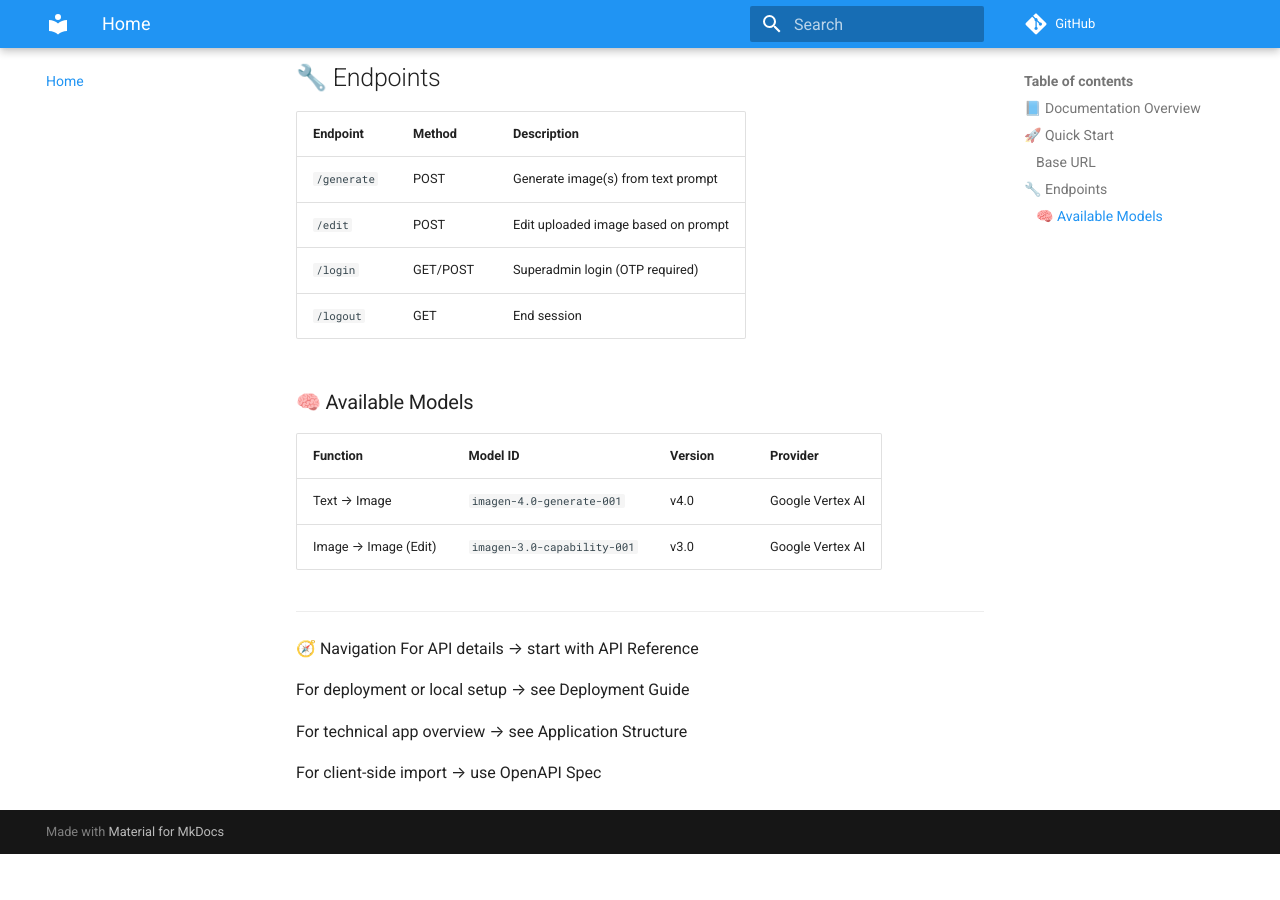
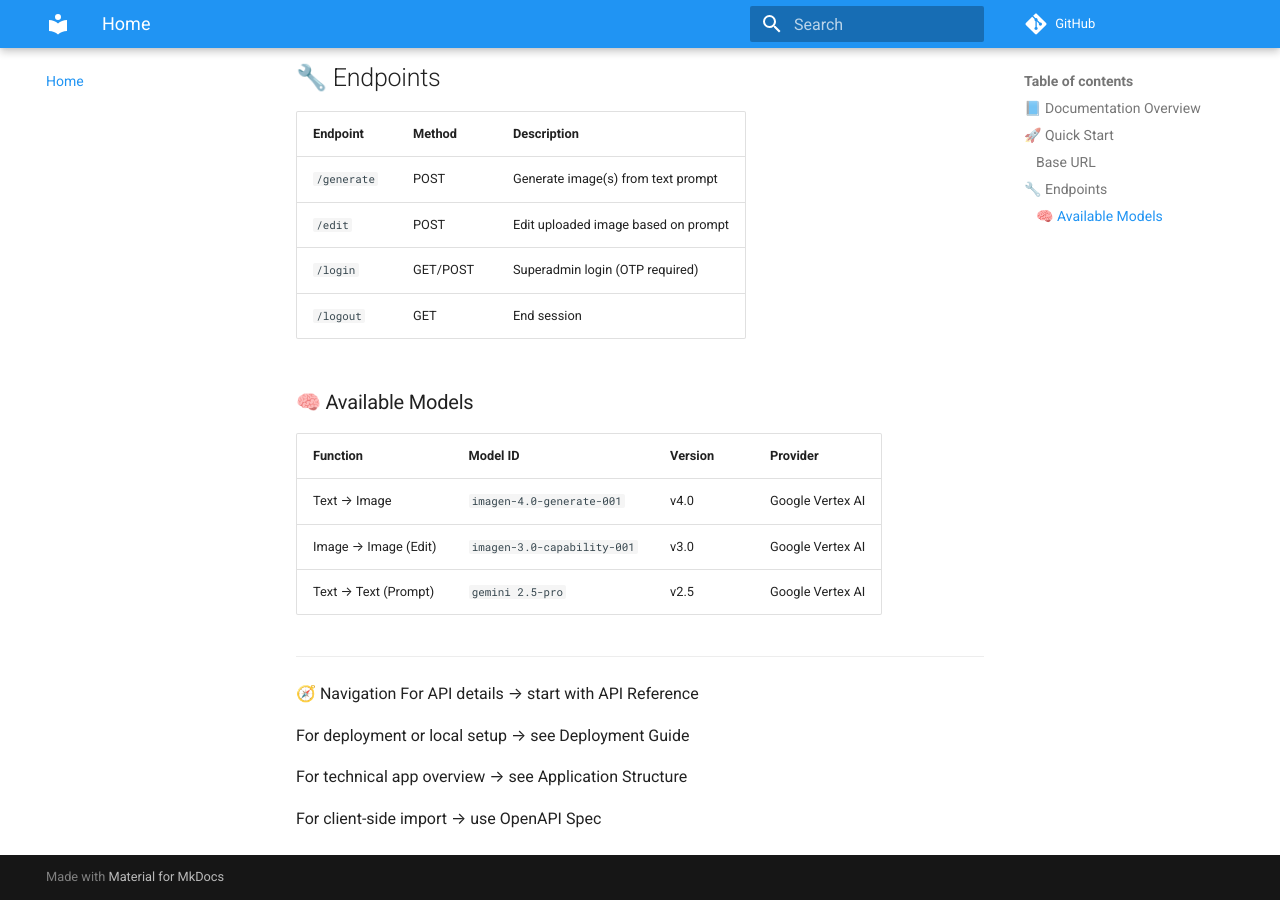
Before and after one commit to rm01844/img_gen_ai, an MkDocs documentation site: the page built from docs/index.md, in a window 1280 px wide and 900 px high, scrolled down 984 px. Built offline with MkDocs 1.6.1 and Material for MkDocs 9.7.7, drawn with Linux system fonts in a browser that asks for light colours; comment, search, counter and statistics services are not loaded; before the commit the page ends 1838 px from its top, so only the background shows below that.

Commit message:
Update index.md

```diff
--- a/docs/index.md
+++ b/docs/index.md
@@ -42,6 +42,7 @@ All endpoints are relative to this base URL.
 |-----------|-----------|----------|-----------|
 | Text → Image | `imagen-4.0-generate-001` | v4.0 | Google Vertex AI |
 | Image → Image (Edit) | `imagen-3.0-capability-001` | v3.0 | Google Vertex AI |
+| Text → Text (Prompt) | `gemini 2.5-pro` | v2.5 | Google Vertex AI |
 
 ---
 
```
